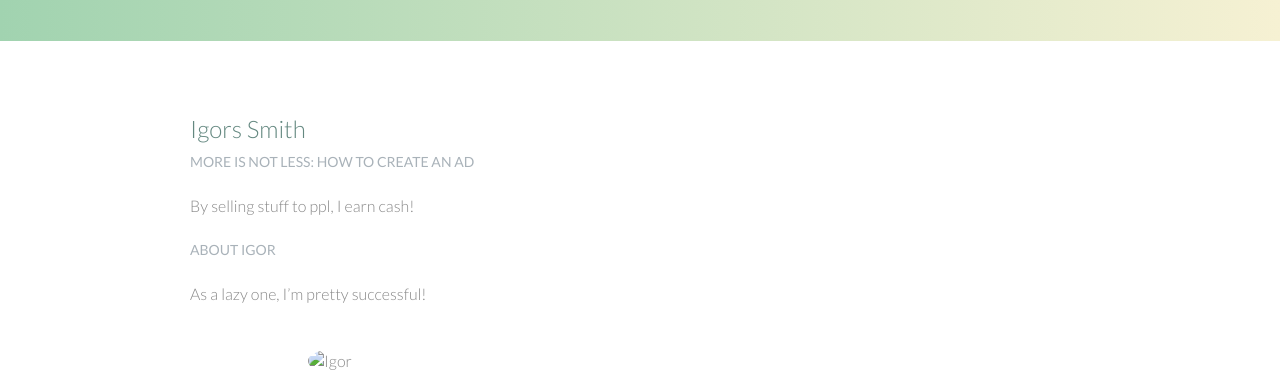
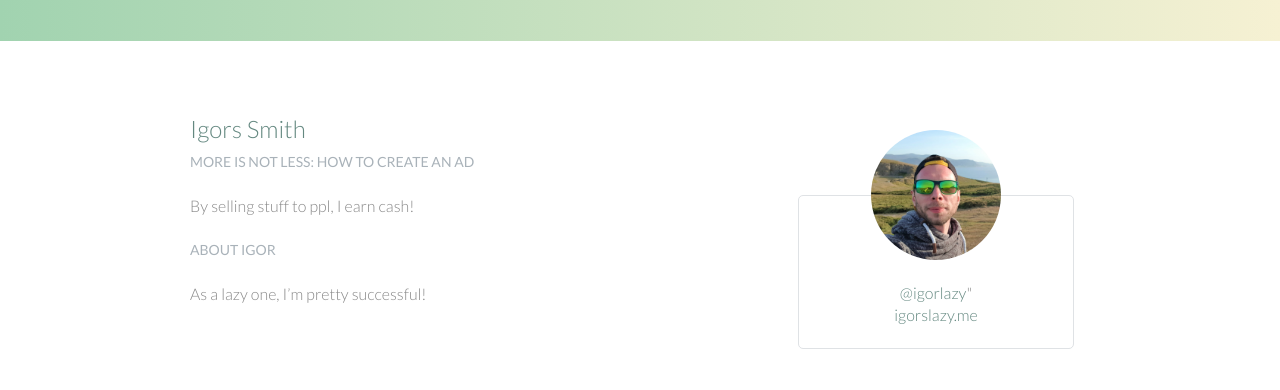
Before and after one commit to pjotrs-osnovskis/html_css_conference, a plain HTML site: page speakers.html in a window 1280 px wide. Shown: the part 355-745 px from the top of the page. Drawn offline with Linux system fonts and the light colour scheme.

Commit message:
little positioning fix for speakers.html

```diff
--- a/assets/stylesheets/main.css
+++ b/assets/stylesheets/main.css
@@ -91,10 +91,10 @@ body {
   vertical-align: top;
 }
 .col-1-3 {
-  width: 33.33%;
+  width: 33%;
 }
 .col-2-3 {
-  width: 66.66%;
+  width: 65%;
 }
 
   /*
--- a/speakers.html
+++ b/speakers.html
@@ -40,7 +40,6 @@
         <div class="grid">
             <section class="speaker" id="igors-pro">
                 <div class="col-2-3">
-
                     <h2>Igors Smith</h2>
                     <h5>More Is not Less: How to create an ad</h5>
                     <p>By selling stuff to ppl, I earn cash!</p>
@@ -49,7 +48,7 @@
                 </div>
                 <aside class="col-1-3">
                     <div class="speaker-info">
-                        <img src="assets/images/speakers/igor.png" alt="Igor">
+                        <img src="assets/images/speakers/igor.jpg" alt="Igor">
                         <ul>
                             <li><a href="https://twitter.com/" target="_blank" rel="noopener">@igorlazy</a>"</li>
                             <li><a href="http://learn.shayhowe.com/" target="_blank" rel="noopener">igorslazy.me</a>
```
